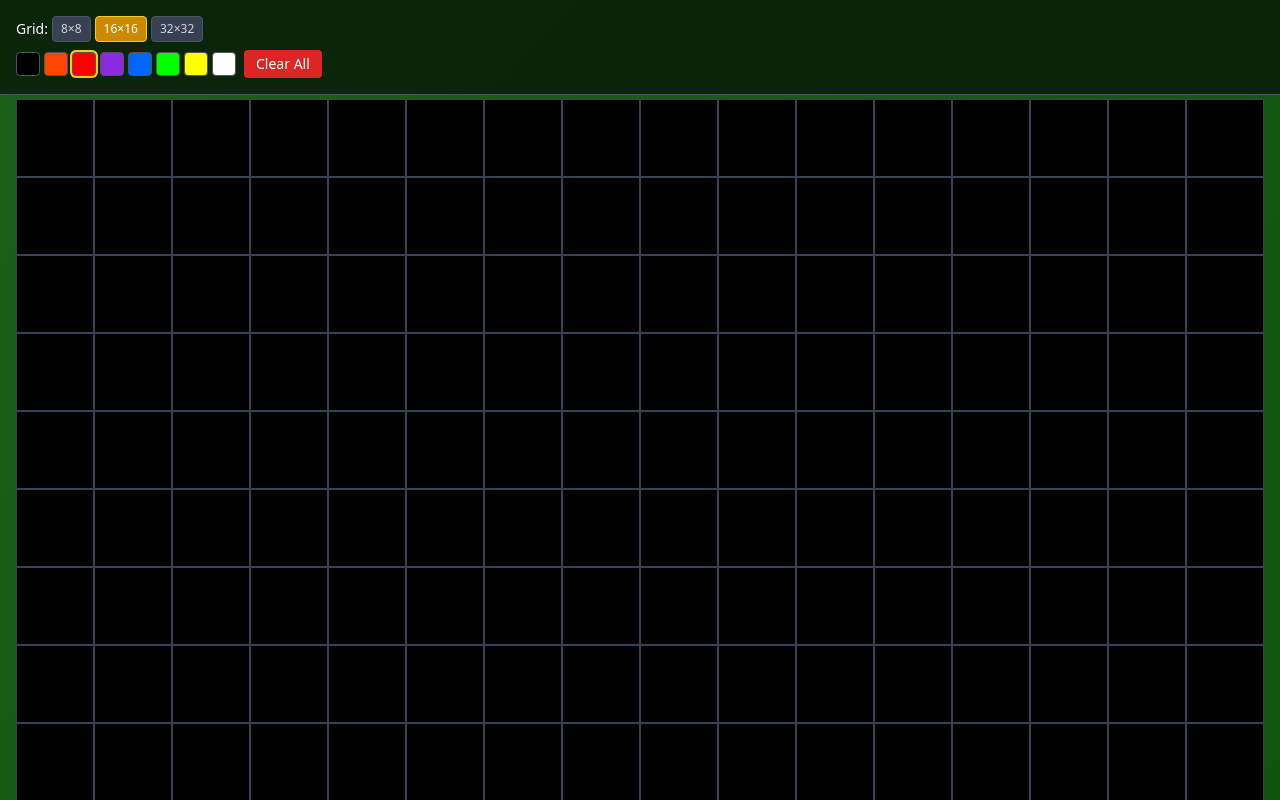
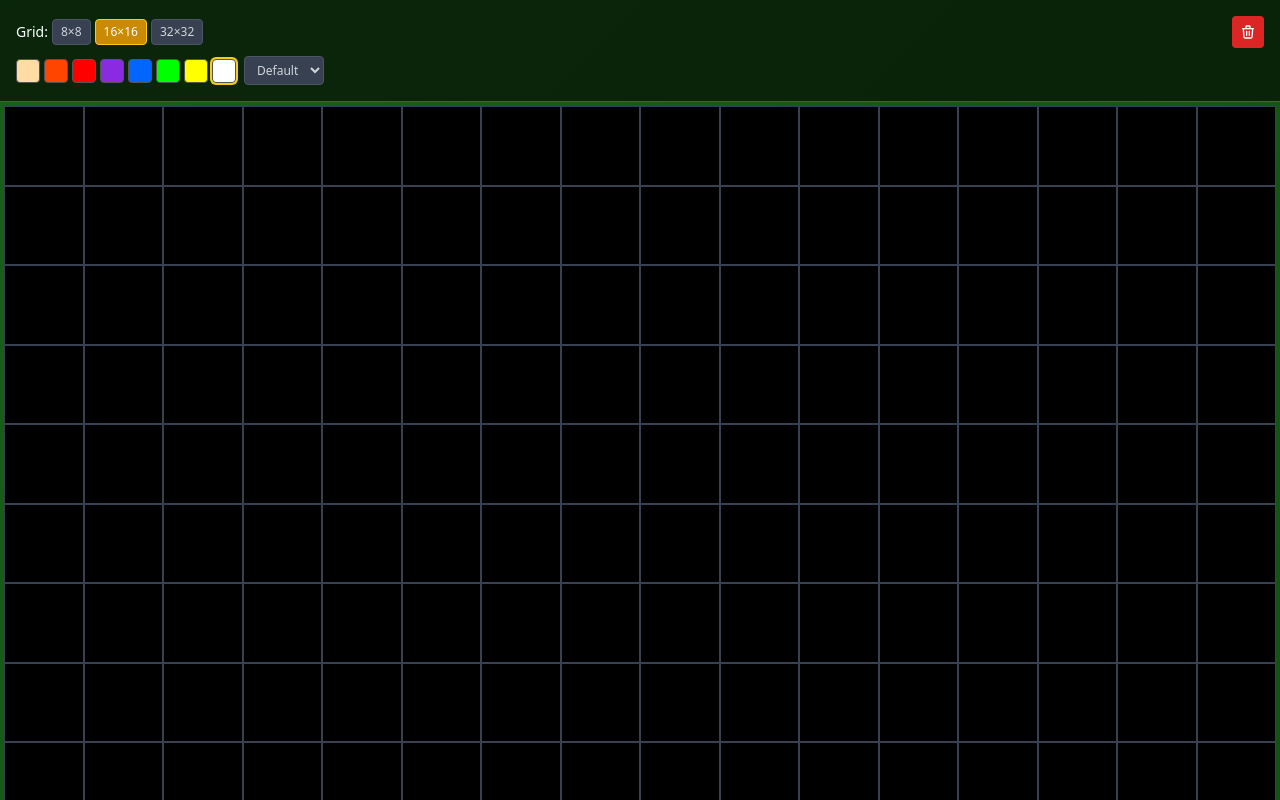
Before and after one commit to jackmacaa/pixel-art, a React (Vite) app: page / in a window 1280 px wide. Shown: the top 800 px of the page. Built offline with nearby package versions, Linux system fonts and the light colour scheme.

Commit message:
added colour palettes

```diff
--- a/src/components/PixelArt.tsx
+++ b/src/components/PixelArt.tsx
@@ -8,8 +8,10 @@ type GridSize = (typeof GRID_SIZES)[number];
 const DEFAULT_SIZE: GridSize = 16;
 type Cell = { row: number; col: number };
 
-const PALETTE: string[] = [
-  "#000000", // black
+// Color palettes
+const PALETTES = {
+  default: [
+    "#FFDCA3",
     "#ff4500", // orange
     "#ff0000", // red
     "#8a2be2", // purple
@@ -17,11 +19,46 @@ const PALETTE: string[] = [
     "#00ff00", // green
     "#ffff00", // yellow
     "#ffffff", // white
-];
+  ],
+  palette1: [
+    "#3A224F", // dark purple
+    "#73326A", // purple
+    "#E3755F", // coral
+    "#FFD7A3", // peach
+    "#CFF291", // light green
+    "#50AB76", // green
+    "#2E5C6B", // teal
+    "#1F2E52", // navy
+  ],
+  palette2: [
+    "#C20000", // red
+    "#9E0909", // dark red
+    "#218D00", // green
+    "#00518D", // blue
+    "#EAD200", // yellow
+    "#ECDB42", // light yellow
+    "#E0994C", // orange
+    "#B04500", // dark orange
+  ],
+  palette3: [
+    "#FF000D", // bright red
+    "#FF7E00", // orange
+    "#FFF200", // yellow
+    "#00FF48", // bright green
+    "#0011FF", // blue
+    "#9900FF", // purple
+    "#542C1D", // brown
+    "#B4B4B4", // gray
+  ],
+} as const;
+
+type PaletteName = keyof typeof PALETTES;
+const DEFAULT_PALETTE: PaletteName = "default";
 
 export const PixelArt: React.FC = () => {
   const [gridSize, setGridSize] = useState<GridSize>(DEFAULT_SIZE);
-  const [colorIndex, setColorIndex] = useState<number>(2);
+  const [currentPalette, setCurrentPalette] = useState<PaletteName>(DEFAULT_PALETTE);
+  const [colorIndex, setColorIndex] = useState<number>(7);
   const [grid, setGrid] = useState<number[][]>(() =>
     Array.from({ length: DEFAULT_SIZE }, () => Array.from({ length: DEFAULT_SIZE }, () => 0))
   );
@@ -47,8 +84,8 @@ export const PixelArt: React.FC = () => {
         // Remove pixel (set to 0)
         next[row][col] = 0;
       } else {
-        // Add pixel with current color
-        next[row][col] = colorIndex;
+        // Add pixel with current color (add 1 to account for the shifted indices)
+        next[row][col] = colorIndex + 1;
       }
       return next;
     });
@@ -168,9 +205,9 @@ export const PixelArt: React.FC = () => {
     <div className="min-h-screen poker-table-bg">
       {/* Header */}
       <div className="bg-black bg-opacity-60 p-4 border-b border-gray-600">
+        <div className="flex flex-col gap-2">
+          {/* Top row: Grid size selector and Clear All */}
           <div className="flex items-center justify-between">
-          <div className="flex flex-col gap-2">
-            {/* Top row: Grid size selector */}
             <div className="flex items-center gap-1">
               <span className="text-white text-sm">Grid:</span>
               {GRID_SIZES.map((size) => (
@@ -187,10 +224,32 @@ export const PixelArt: React.FC = () => {
                 </button>
               ))}
             </div>
-            {/* Bottom row: Color palette and Clear All */}
+            {/* Clear All button with trash icon */}
+            <button
+              onClick={handleClearAll}
+              className="p-2 bg-red-600 hover:bg-red-700 text-white rounded"
+              title="Clear All"
+            >
+              <svg
+                className="w-4 h-4"
+                fill="none"
+                stroke="currentColor"
+                viewBox="0 0 24 24"
+                xmlns="http://www.w3.org/2000/svg"
+              >
+                <path
+                  strokeLinecap="round"
+                  strokeLinejoin="round"
+                  strokeWidth={2}
+                  d="M19 7l-.867 12.142A2 2 0 0116.138 21H7.862a2 2 0 01-1.995-1.858L5 7m5 4v6m4-6v6m1-10V4a1 1 0 00-1-1h-4a1 1 0 00-1 1v3M4 7h16"
+                />
+              </svg>
+            </button>
+          </div>
+          {/* Bottom row: Color palette and Palette selector */}
           <div className="flex items-center gap-2">
             <div className="flex gap-1">
-                {PALETTE.map((hex, i) => (
+              {PALETTES[currentPalette].map((hex, i) => (
                 <button
                   key={hex + i}
                   onClick={() => setColorIndex(i)}
@@ -202,12 +261,18 @@ export const PixelArt: React.FC = () => {
                 />
               ))}
             </div>
-              <button
-                onClick={handleClearAll}
-                className="px-3 py-1 bg-red-600 hover:bg-red-700 text-white text-sm rounded"
+            <div className="flex items-center gap-1">
+              <select
+                value={currentPalette}
+                onChange={(e) => setCurrentPalette(e.target.value as PaletteName)}
+                className="px-2 py-1 text-xs bg-gray-700 text-gray-300 border border-gray-600 rounded hover:bg-gray-600 focus:outline-none focus:border-yellow-400"
               >
-                Clear All
-              </button>
+                {Object.keys(PALETTES).map((paletteName) => (
+                  <option key={paletteName} value={paletteName}>
+                    {paletteName === "default" ? "Default" : paletteName.replace("palette", "P")}
+                  </option>
+                ))}
+              </select>
             </div>
           </div>
         </div>
@@ -215,7 +280,7 @@ export const PixelArt: React.FC = () => {
 
       {/* Grid section - width-driven sizing, natural height */}
       <div className="relative mx-auto mt-1" style={{ maxWidth: "100vw" }}>
-        <div className="mx-4">
+        <div className="mx-1">
           <div
             ref={gridRef}
             className={`grid bg-gray-900 bg-opacity-30 select-none touch-none`}
@@ -230,7 +295,10 @@ export const PixelArt: React.FC = () => {
                 onMouseDown={() => handleMouseDown(row, col)}
                 onMouseEnter={() => handleMouseEnter(row, col)}
                 className="aspect-square border border-gray-700"
-                style={{ backgroundColor: PALETTE[grid[row][col]] }}
+                style={{
+                  backgroundColor:
+                    grid[row][col] === 0 ? "#000000" : PALETTES[currentPalette][grid[row][col] - 1],
+                }}
               />
             ))}
           </div>
```
Lines whose indentation alone changed are shown as unchanged.
